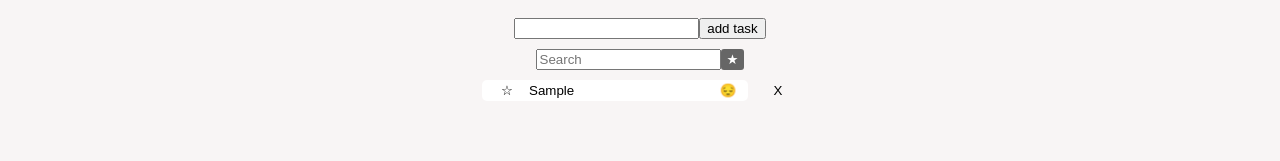
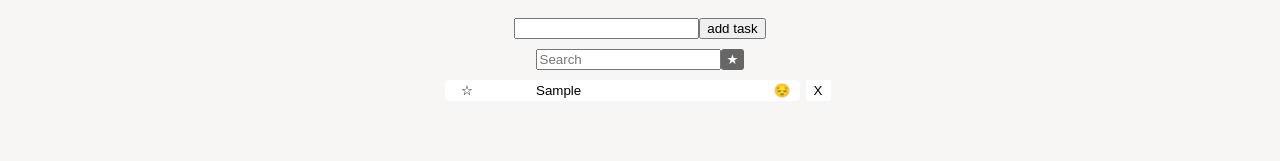
Before and after one commit to cathywiden/react-todolist, a React (Create React App) app: page / in a window 1280 px wide. Both pictures are taken after typing "Sample" into the empty fields and a click on the button "add task". Shown: the part 140-301 px from the top of the page. Built offline with nearby package versions, Linux system fonts and the light colour scheme.

Commit message:
misc formatting

```diff
--- a/src/App.jsx
+++ b/src/App.jsx
@@ -85,6 +85,7 @@ const TodoList = () => {
             {sortByPriority ? <span>&#x2605;</span> : "default"}
           </button>
         </div>
+        <div className="results-container">
           {filteredTodos.length > 0 ? (
             <DisplayTasks
               todos={filteredTodos}
@@ -94,6 +95,7 @@ const TodoList = () => {
           ) : (
             <p>no results found</p>
           )}
+        </div>
       </div>
     </>
   );
--- a/src/components/DisplayTasks.jsx
+++ b/src/components/DisplayTasks.jsx
@@ -72,7 +72,7 @@ const DisplayTasks = ({ todos, removeTodo, setTodos }) => {
               className="completion-button"
               onClick={() => handleCompletion(todo.id)}
             >
-              {todo.completed ? <span>&#x1F60E;</span> : <span>&#x1F614;</span>}
+              {todo.completed ? <span>✅</span> : <span>&#x1F614;</span>}
             </button>
           </div>
         ))}
--- a/src/index.css
+++ b/src/index.css
@@ -32,6 +32,11 @@ main {
   box-sizing: border-box
 }
 
+.results-container {
+  display: flex;
+  justify-content: center
+}
+
 .title {
   font-size: 24px;
   font-weight: bold;
@@ -47,9 +52,11 @@ main {
 
 .task {
   background-color: white;
+  width: 350px;
   padding-left: 5px;
   display: flex;
   align-items: center;
+  justify-content: space-between;
   border-radius: 5px
 }
 
@@ -68,13 +75,13 @@ main {
   cursor: pointer;
   height: 1rem;
   border: none;
-  background: transparent;
+  background: white;
   border: none;
-  margin-right: 10px;
-  margin-left: 10px;
+  margin-right: 5px;
+  margin-left: 5px;
   padding: 0px;
   height: 1.3rem;
-  width: 20px;
+  width: 25px;
   color: black;
   border-radius: 3px
 }
@@ -107,7 +114,7 @@ main {
 .tasks-container {
   display: grid;
   grid-template-columns: 1fr 100px;
-  grid-gap: 10px;
+  grid-gap: 1px;
   padding: 10px;
   margin: 0 auto;
   display: flex;
```
Also changed, not shown: 1 other file (tests, documents, lock files or other folders). Lines whose indentation alone changed are shown as unchanged.
